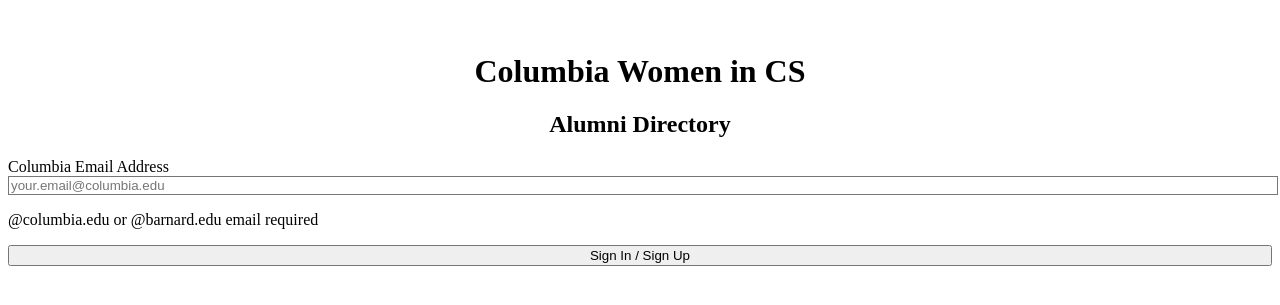
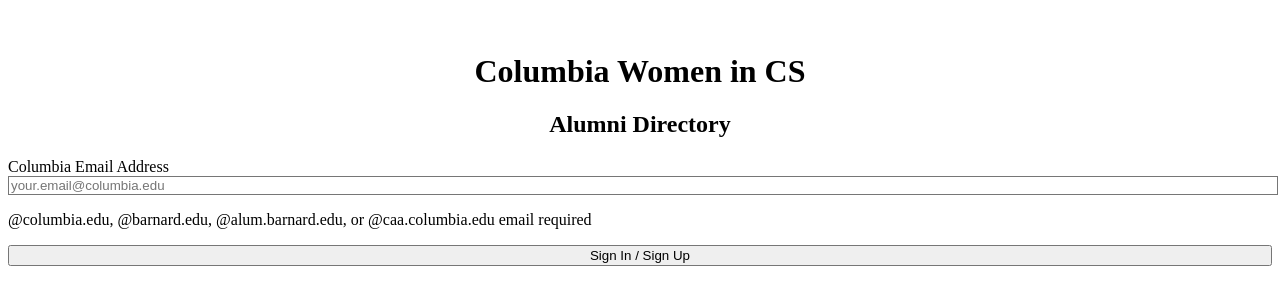
Before and after one commit to al1cezhan9/wicsalum, a React (Vite) app: page /signup in a window 1280 px wide. Shown: the part 259-564 px from the top of the page. Built offline with nearby package versions, Linux system fonts and the light colour scheme; no server answers.

Commit message:
oops forgot to adjus the msg in the signup

```diff
--- a/src/pages/signup.tsx
+++ b/src/pages/signup.tsx
@@ -71,7 +71,7 @@
                 required
               />
               <p className="mt-1 text-xs text-gray-500">
-                @columbia.edu or @barnard.edu email required
+                @columbia.edu, @barnard.edu, @alum.barnard.edu, or @caa.columbia.edu email required
               </p>
             </div>
 
```
